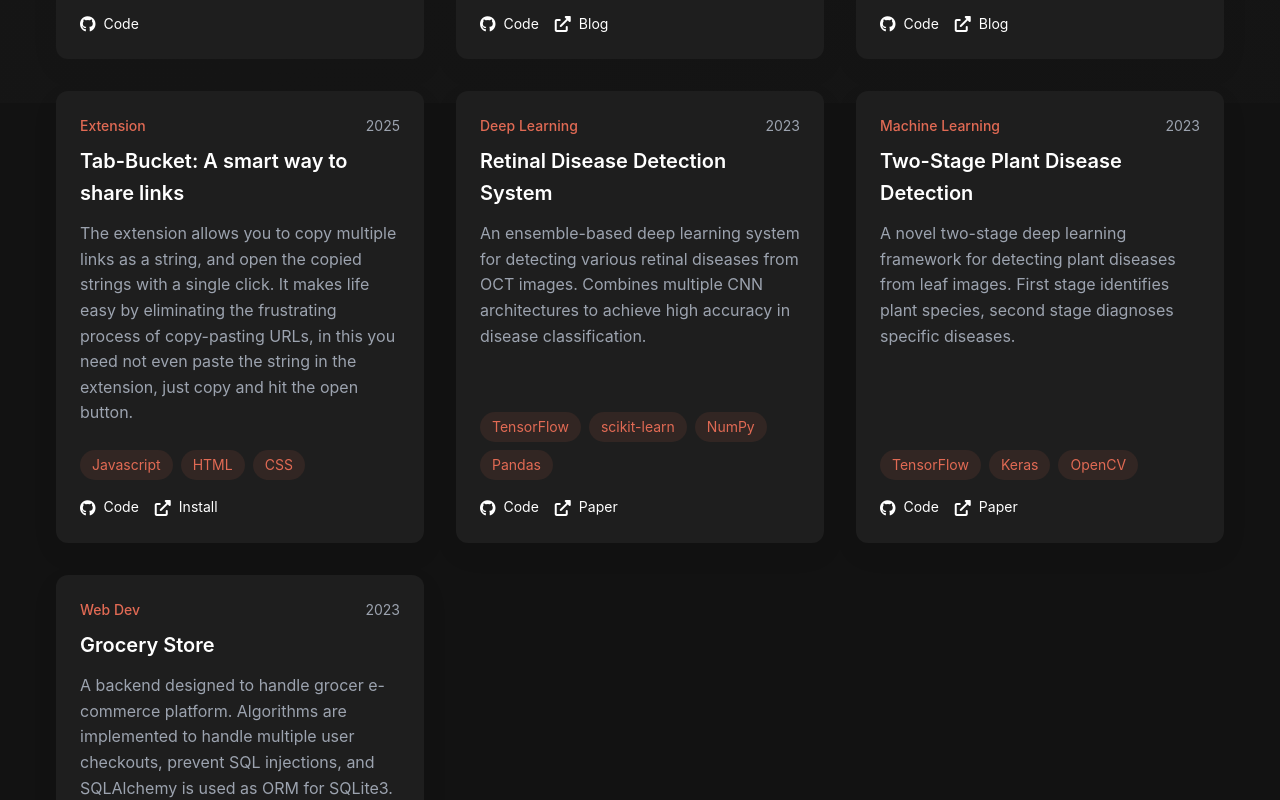
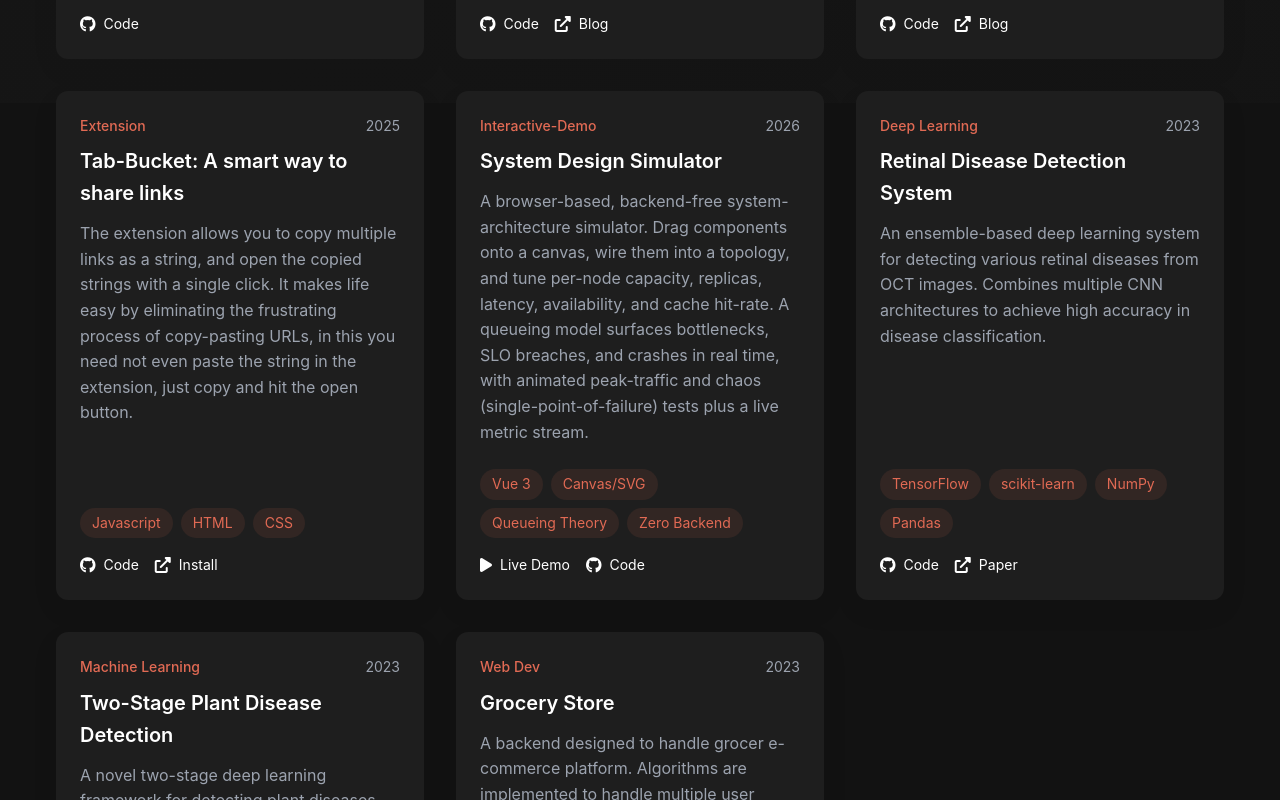
Before and after one commit to AbhiramDodda/abhiramdodda.github.io, a plain HTML site: page projects.html in a window 1280 px wide. Shown: the part 697-1497 px from the top of the page. Drawn offline with nearby package versions, Linux system fonts and the light colour scheme; some icons are missing.

Commit message:
added system design sim project

```diff
--- a/projects.html
+++ b/projects.html
@@ -153,6 +153,31 @@
         </div>
 
         <div class="project-card">
+          <div class="project-content">
+            <div class="project-meta">
+              <span class="project-category">Interactive-Demo</span>
+              <span class="project-date">2026</span>
+            </div>
+            <h2>System Design Simulator</h2>
+            <p>A browser-based, backend-free system-architecture simulator. Drag components onto a canvas, wire them into a topology, and tune per-node capacity, replicas, latency, availability, and cache hit-rate. A queueing model surfaces bottlenecks, SLO breaches, and crashes in real time, with animated peak-traffic and chaos (single-point-of-failure) tests plus a live metric stream.</p>
+            <div class="project-tech-stack">
+              <span>Vue 3</span>
+              <span>Canvas/SVG</span>
+              <span>Queueing Theory</span>
+              <span>Zero Backend</span>
+            </div>
+            <div class="project-links">
+              <a href="https://abhiramdodda.github.io/system-design-simulator/" target="_blank" class="project-link">
+                <i class="fas fa-play"></i> Live Demo
+              </a>
+              <a href="https://github.com/AbhiramDodda/system-design-simulator" target="_blank" class="project-link">
+                <i class="fab fa-github"></i> Code
+              </a>
+            </div>
+          </div>
+        </div>
+
+        <div class="project-card">
           <!-- <div class="project-image">
             <img src="data/img/publication_1" alt="Retinal Disease Detection" loading="lazy">
           </div> -->
```
